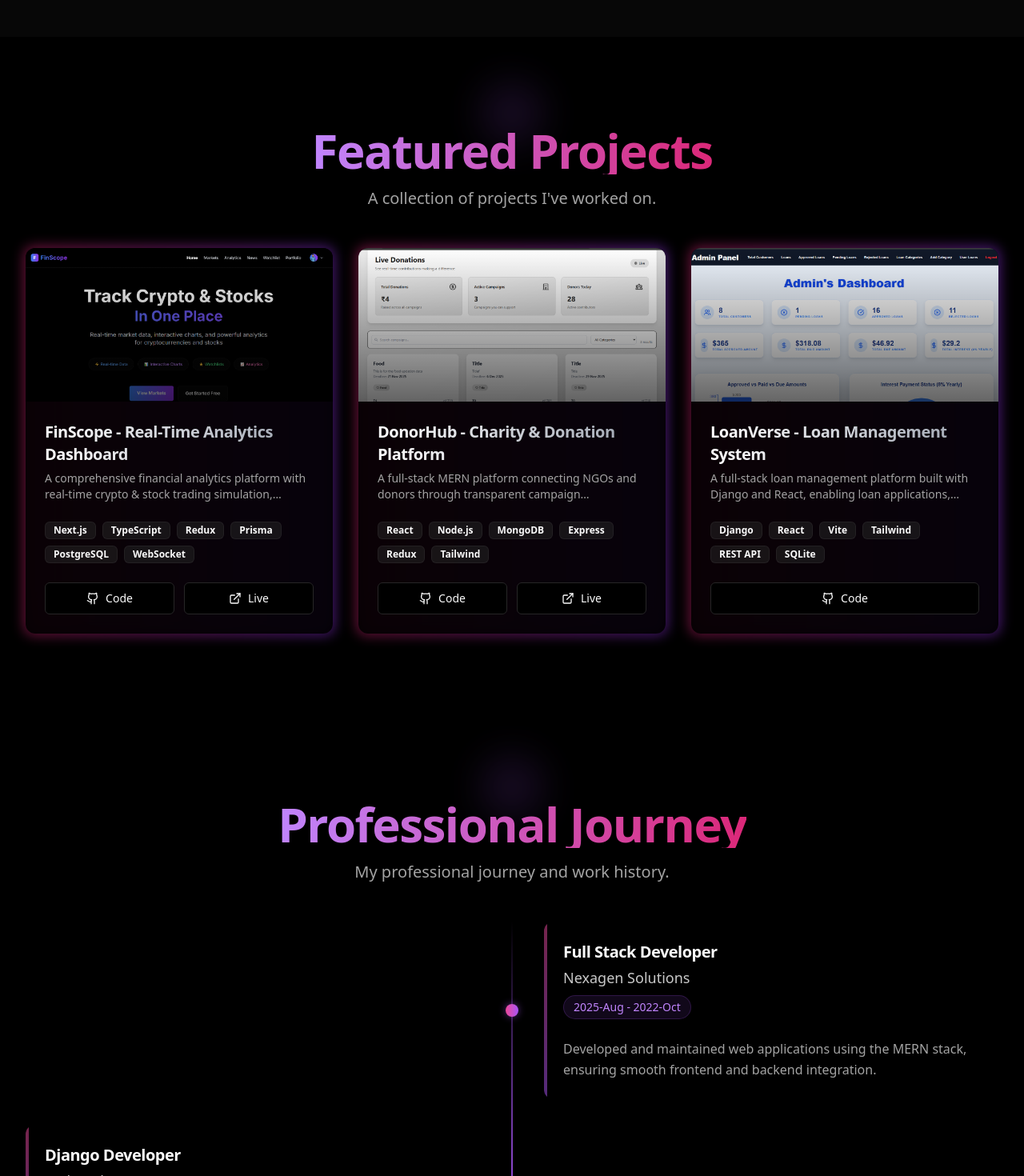
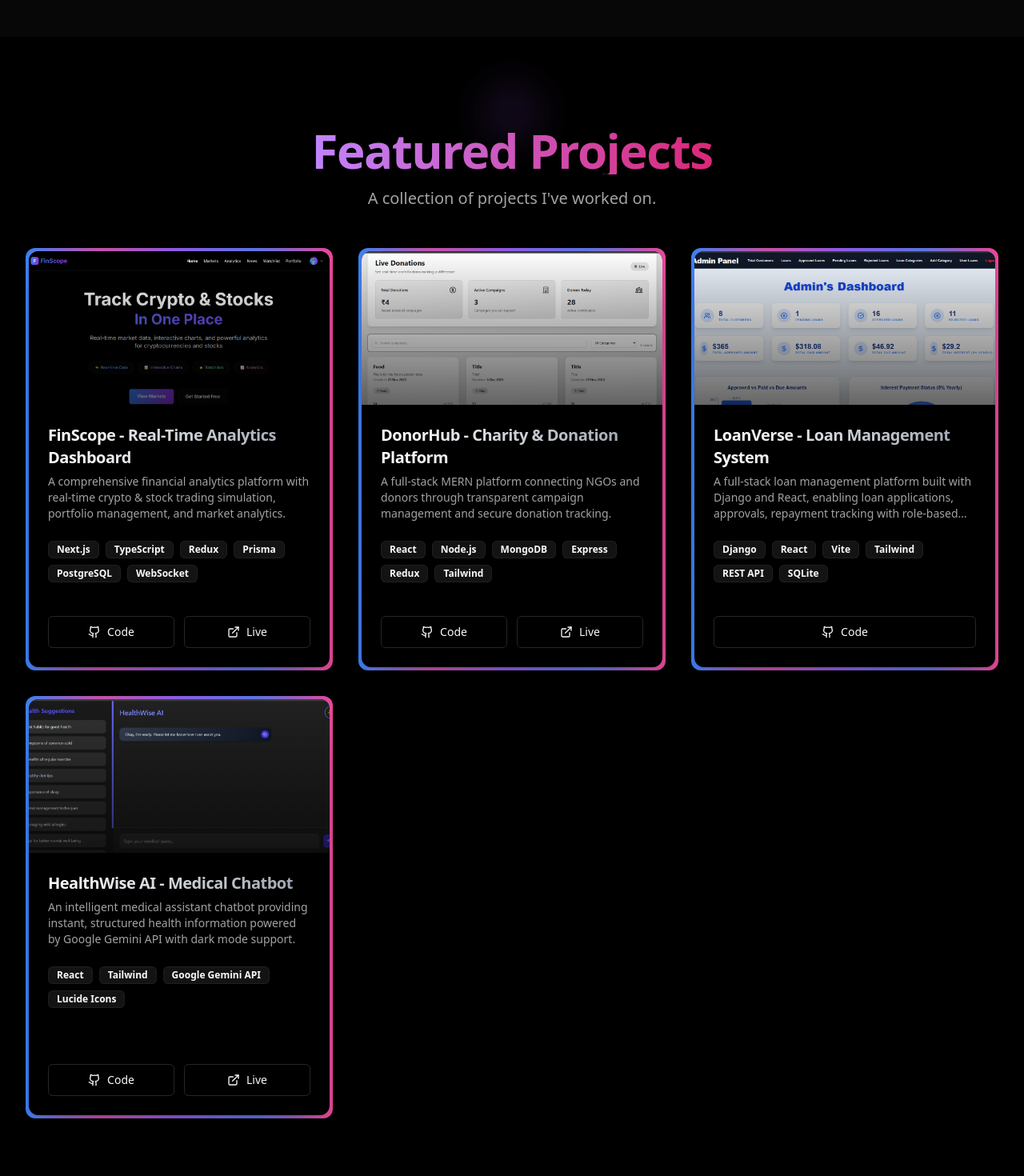
Before and after one commit to ITZ-HURAIRAH18/Portfolio, a React (Vite) app in the folder portfolio-js/: page / in a window 1280 px wide. Shown: the part 1330-2800 px from the top of the page at 80% size. Built offline with nearby package versions, Linux system fonts and the light colour scheme.

Commit message:
Added Chatbot

```diff
--- a/portfolio-js/src/index.css
+++ b/portfolio-js/src/index.css
@@ -102,4 +102,65 @@
   ::selection {
     @apply bg-purple-500/30 text-purple-500;
   }
+
+  /* Animated Border Water Flow Effect */
+  @keyframes water-flow {
+    0% {
+      background-position: 0% 0%, 100% 0%, 100% 100%, 0% 100%;
+    }
+    25% {
+      background-position: 100% 0%, 100% 0%, 100% 100%, 0% 100%;
+    }
+    50% {
+      background-position: 100% 0%, 100% 100%, 100% 100%, 0% 100%;
+    }
+    75% {
+      background-position: 100% 0%, 100% 100%, 0% 100%, 0% 100%;
+    }
+    100% {
+      background-position: 100% 0%, 100% 100%, 0% 100%, 0% 0%;
+    }
+  }
+
+  @keyframes water-shimmer {
+    0%, 100% {
+      opacity: 0.6;
+    }
+    50% {
+      opacity: 1;
+    }
+  }
+
+  .animated-border {
+    position: relative;
+    padding: 4px;
+    background: linear-gradient(90deg, #ec4899, #8b5cf6, #3b82f6, #ec4899);
+    background-size: 300% 300%;
+    animation: water-flow 4s linear infinite;
+    border-radius: 1rem;
+  }
+
+  .animated-border::before {
+    content: '';
+    position: absolute;
+    inset: 0;
+    border-radius: 1rem;
+    padding: 4px;
+    background: linear-gradient(90deg,
+      transparent 0%,
+      rgba(236, 72, 153, 0.8) 25%,
+      rgba(139, 92, 246, 0.8) 50%,
+      rgba(59, 130, 246, 0.8) 75%,
+      transparent 100%
+    );
+    -webkit-mask: linear-gradient(#fff 0 0) content-box, linear-gradient(#fff 0 0);
+    -webkit-mask-composite: xor;
+    mask-composite: exclude;
+    animation: water-shimmer 2s ease-in-out infinite;
+  }
+
+  .animated-border-hover {
+    padding: 6px;
+    transition: padding 0.3s ease;
+  }
 }
--- a/portfolio-js/src/pages/Projects.jsx
+++ b/portfolio-js/src/pages/Projects.jsx
@@ -13,6 +13,7 @@
 import Finscope from "../assets/Finscope.png"
 import donor_hub from "../assets/donor_hub.png"
 import loan from "../assets/loan_System.png"
+import chat from "../assets/chatbot.png"
 const projects = [
   {
     title: "FinScope - Real-Time Analytics Dashboard",
@@ -36,7 +37,15 @@
     tags: ["Django", "React", "Vite", "Tailwind", "REST API", "SQLite"],
     github: "https://github.com/ITZ-HURAIRAH18/LoanVerse",
     live: null,
-    image:loan,
+    image: loan,
+  },
+  {
+    title: "HealthWise AI - Medical Chatbot",
+    description: "An intelligent medical assistant chatbot providing instant, structured health information powered by Google Gemini API with dark mode support.",
+    tags: ["React", "Tailwind", "Google Gemini API", "Lucide Icons"],
+    github: "https://github.com/ITZ-HURAIRAH18/HealthWise-AI",
+    live: "https://health-wise-ai-chatbot.vercel.app/",
+    image: chat,
   },
 ]
 
@@ -74,13 +83,12 @@
             whileInView={{ opacity: 1, y: 0 }}
             transition={{ duration: 0.5, delay: index * 0.1 }}
             viewport={{ once: true }}
-            className="group relative"
+            className="group"
           >
-            {/* Gradient Border Effect */}
-            <div className="absolute -inset-0.5 bg-gradient-to-r from-pink-600 to-purple-600 rounded-xl opacity-50 group-hover:opacity-100 transition duration-500 blur group-hover:blur-md"></div>
-
-            <Card className="relative flex flex-col justify-between h-full bg-card/90 backdrop-blur-xl border-0 rounded-xl overflow-hidden">
-              <div className="h-48 overflow-hidden relative">
+            {/* Animated Water Flow Border */}
+            <div className="animated-border group-hover:animated-border-hover rounded-xl h-full">
+              <Card className="relative flex flex-col h-[520px] bg-card backdrop-blur-xl border-0 rounded-xl overflow-hidden shadow-2xl">
+              <div className="h-48 flex-shrink-0 overflow-hidden relative">
                 <div className="absolute inset-0 bg-gradient-to-t from-black/60 to-transparent z-10" />
                 <img
                   src={project.image}
@@ -88,13 +96,13 @@
                   className="w-full h-full object-cover transition-transform duration-700 group-hover:scale-110"
                 />
               </div>
-              <CardHeader>
-                <CardTitle className="text-xl font-bold bg-clip-text text-transparent bg-gradient-to-r from-gray-900 to-gray-600 dark:from-white dark:to-gray-400 group-hover:from-primary group-hover:to-purple-400 transition-all duration-300">
+              <CardHeader className="flex-shrink-0">
+                <CardTitle className="text-xl font-bold bg-clip-text text-transparent bg-gradient-to-r from-gray-900 to-gray-600 dark:from-white dark:to-gray-400 group-hover:from-primary group-hover:to-purple-400 transition-all duration-300 line-clamp-2">
                   {project.title}
                 </CardTitle>
-                <CardDescription className="line-clamp-2 mt-2">{project.description}</CardDescription>
+                <CardDescription className="line-clamp-3 mt-2">{project.description}</CardDescription>
               </CardHeader>
-              <CardContent>
+              <CardContent className="flex-grow overflow-auto">
                 <div className="flex flex-wrap gap-2">
                   {project.tags.map((tag) => (
                     <Badge key={tag} variant="secondary" className="bg-secondary/50 hover:bg-primary/20 hover:text-primary transition-colors border border-white/5">
@@ -103,7 +111,7 @@
                   ))}
                 </div>
               </CardContent>
-              <CardFooter className="mt-auto pt-0">
+              <CardFooter className="flex-shrink-0 pt-4">
                 <div className="flex gap-3 w-full">
                   {project.github && (
                     <Button asChild className={`${project.live ? 'flex-1' : 'w-full'} group/btn relative overflow-hidden`} variant="outline">
@@ -125,7 +133,8 @@
                   )}
                 </div>
               </CardFooter>
-            </Card>
+              </Card>
+            </div>
           </motion.div>
         ))}
       </motion.div>
```
Also changed, not shown: portfolio-js/index.html (+2 -2 lines), portfolio-js/src/assets/chatbot.png (added).
